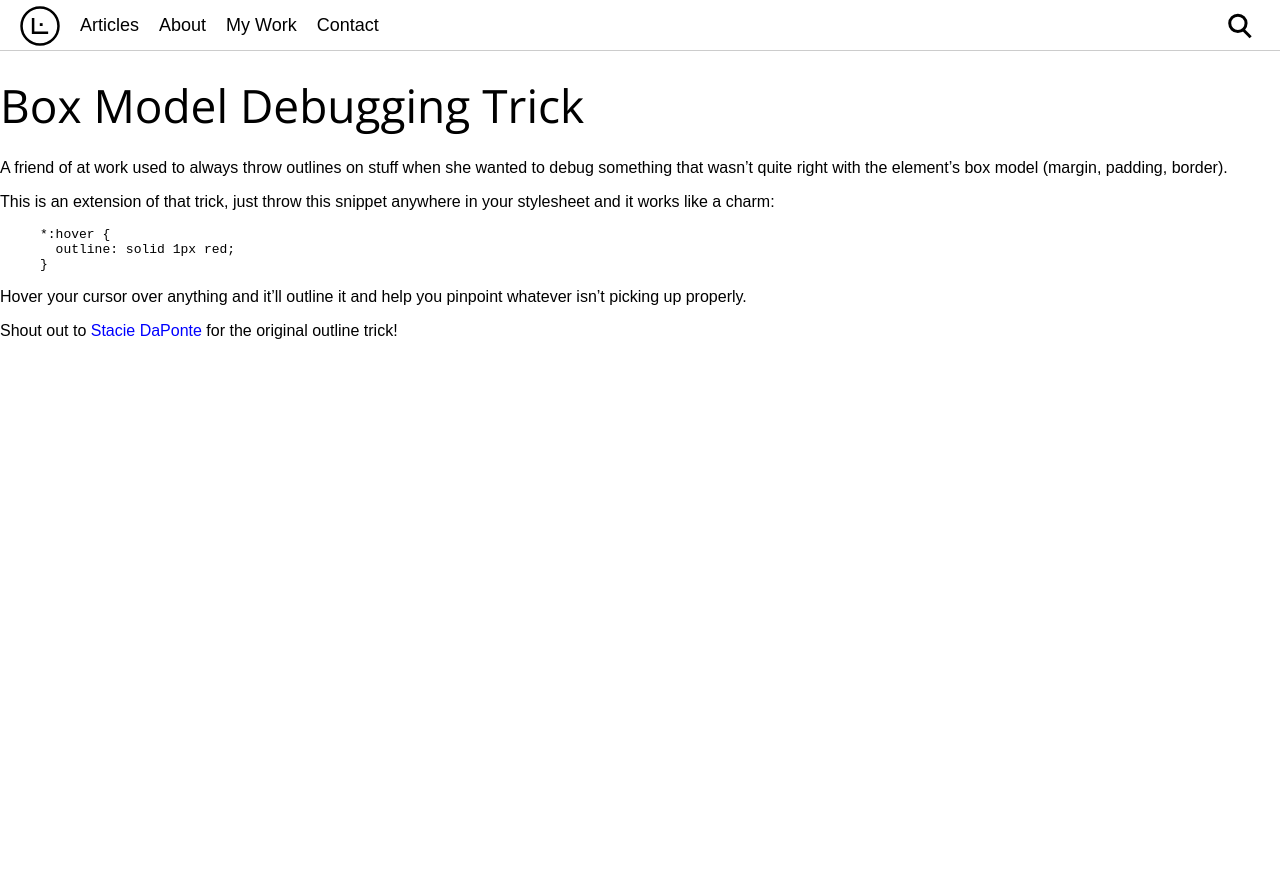
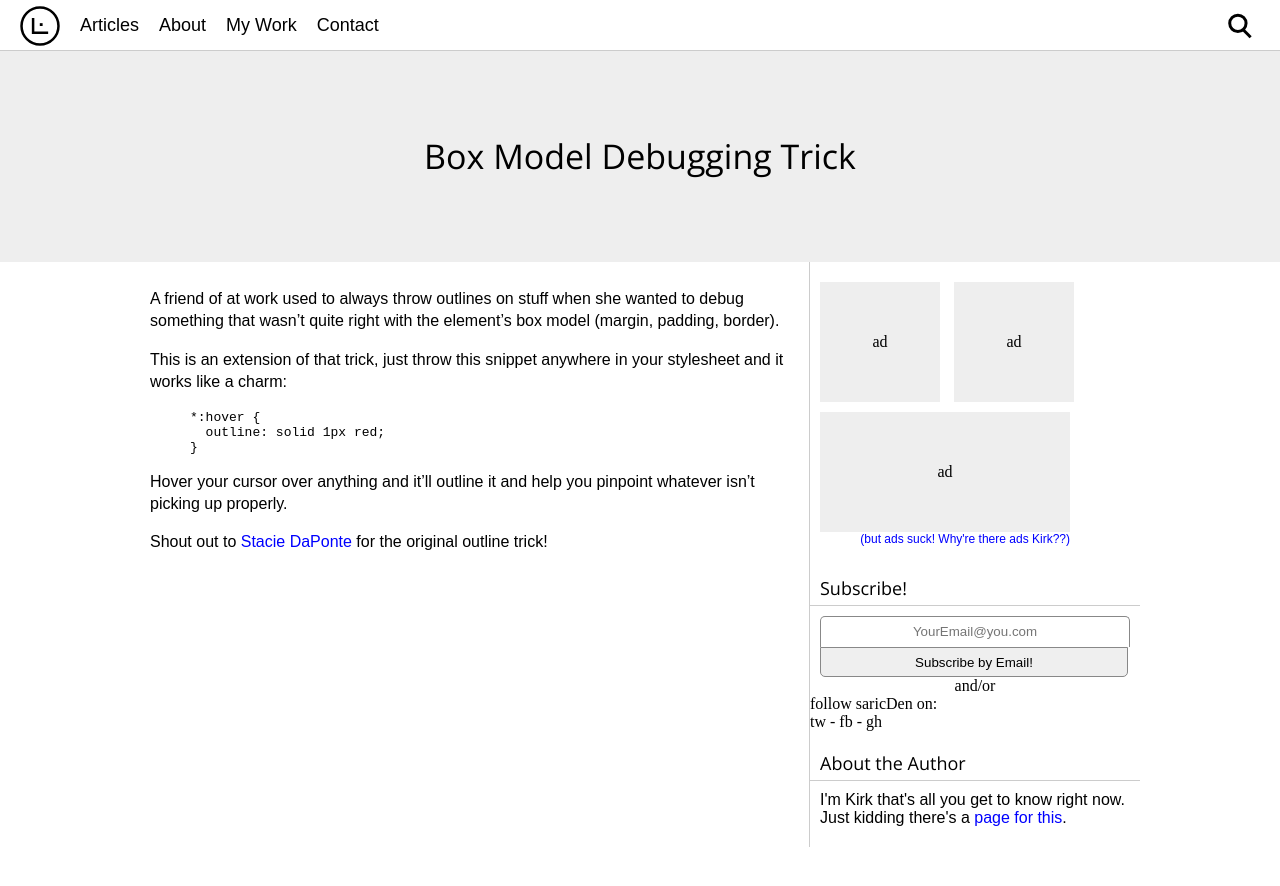
Before and after one commit to saricden/saricden.com, a Jekyll site: the page built from _posts/blog/2015-07-26-box-model-debugging-trick.md, in a window 1280 px wide. Shown: the top 886 px of the page. Built offline with Jekyll 4.4.1, drawn with Linux system fonts in a browser that asks for light colours; comment, search, counter and statistics services are not loaded.

Commit message:
Adds articles template. May tweak a little in the future.

```diff
--- /dev/null
+++ b/_layouts/article.html
@@ -0,0 +1,44 @@
+---
+layout: wrap
+---
+<header class="li-title">
+  <h1>{{ page.title }}</h1>
+</header>
+
+<div class="centerblock clr">
+
+  <aside class="col four li-aside ad revfl">
+    {% if page.adModules %}
+      {% for mod in page.adModules %}
+        {% include aside_modules/{{ mod }}.html %}
+      {% endfor %}
+    {% endif %}
+  </aside>
+
+  <div class="col eight li-list">
+    <article>
+      {{ content }}
+    </article>
+    <div id="disqus_thread"></div>
+      <script type="text/javascript">
+          /* * * CONFIGURATION VARIABLES * * */
+          var disqus_shortname = 'saricden';
+
+          /* * * DON'T EDIT BELOW THIS LINE * * */
+          (function() {
+              var dsq = document.createElement('script'); dsq.type = 'text/javascript'; dsq.async = true;
+              dsq.src = '//' + disqus_shortname + '.disqus.com/embed.js';
+              (document.getElementsByTagName('head')[0] || document.getElementsByTagName('body')[0]).appendChild(dsq);
+          })();
+      </script>
+      <noscript>Please enable JavaScript to view the <a href="https://disqus.com/?ref_noscript" rel="nofollow">comments powered by Disqus.</a></noscript>
+  </div>
+
+  <aside class="col four li-aside revfl">
+    {% if page.asideModules %}
+      {% for mod in page.asideModules %}
+        {% include aside_modules/{{ mod }}.html %}
+      {% endfor %}
+    {% endif %}
+  </aside>
+</div>
--- a/_posts/blog/2015-07-26-box-model-debugging-trick.md
+++ b/_posts/blog/2015-07-26-box-model-debugging-trick.md
@@ -1,8 +1,15 @@
 ---
-layout: single
+layout: article
 title:  "Box Model Debugging Trick"
 date:   2015-07-26
 categories: blog
+
+adModules:
+  - ad_cluster
+
+asideModules:
+  - subscribe
+  - about_author
 ---
 A friend of at work used to always throw outlines on stuff when she wanted to debug something that wasn't quite right with the element's box model (margin, padding, border).
 
--- a/src/css/main.css
+++ b/src/css/main.css
@@ -24,6 +24,9 @@ a:hover {
 }
 a, p {
   font-family: sans-serif;
+}
+article p {
+  line-height: 1.4em;
 }
 
 /* General reusable
```
Also changed, not shown: _posts/blog/2015-03-18-ventures-into-http.md (+8 -1 lines), _posts/blog/2015-03-26-the-golden-rule-of-css-scalability.md (+8 -1 lines), _posts/blog/2015-04-04-why-flash-was-great.md (+8 -1 lines), _posts/blog/2015-08-23-my-beef-with-libraries-frameworks.md (+10 -1 lines).
